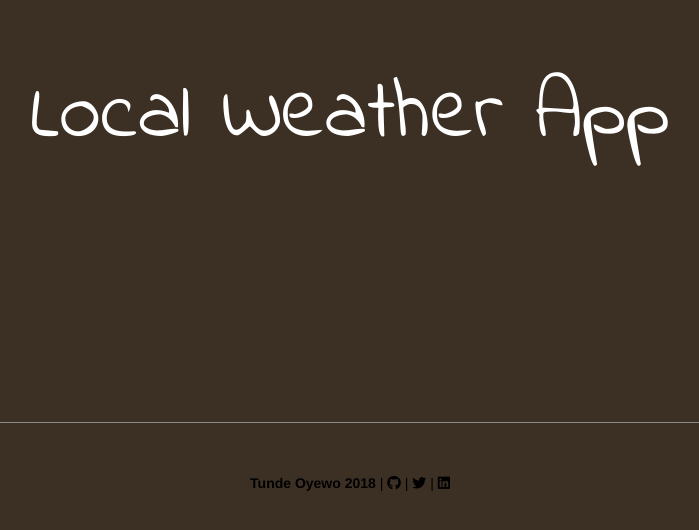
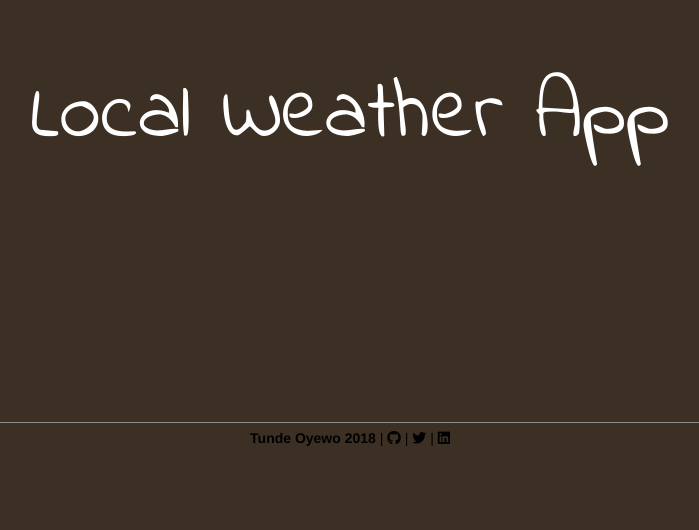
Before and after one commit to thinkC/fcc, a plain HTML site: page weather1/index.html in a window 1280 px wide. Shown: the whole page, without its empty margins (290-989 px from the left). Drawn offline with nearby package versions, Linux system fonts and the light colour scheme.

Commit message:
small change

```diff
--- a/weather1/css/weather.css
+++ b/weather1/css/weather.css
@@ -23,7 +23,7 @@ h3{
 }
 footer{
 	color: #000;
-	margin-top:50px;
+	margin-top:5px;
 }
 b{
 	color: #000	;
@@ -31,7 +31,9 @@ b{
 hr.style1{
 	border-top: 1px solid #8c8b8b;
 	margin-top: 90px;
+	margin-bottom: 5px;
 }
 footer i{
 	color: #000;
+
 }
```
